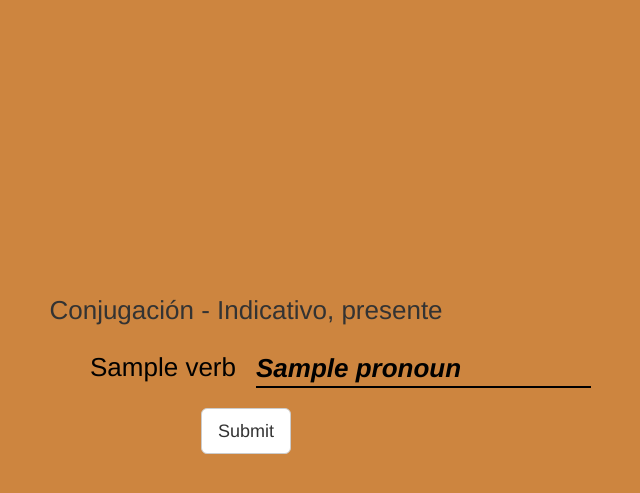
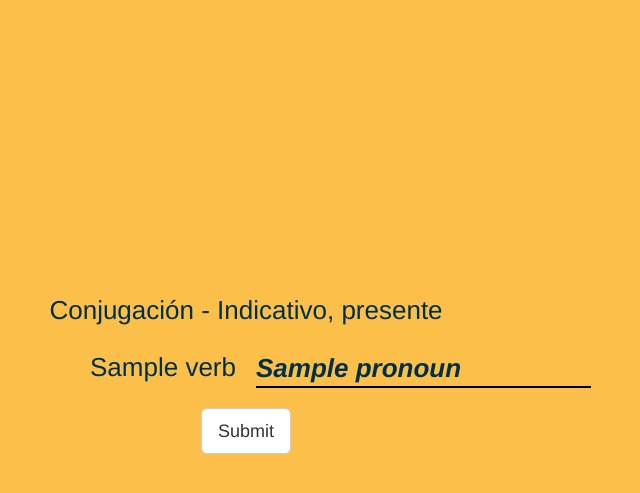
Before and after one commit to fabatka/laserpiente, a Flask app: template app/templates/home.html in a window 1280 px wide. Shown: the top 493 px of the page, without its empty margins (394-1034 px from the left). Run offline with Flask 2, Linux system fonts and the light colour scheme; the template is opened without the code that fills it: most values are stand-ins (such as "Sample title", 1, 10 or a date in 2020); parts of the project's set-up code (start-up, migrations or seed data) failed here and were passed over; some libraries are stand-ins or nearby versions.

Commit message:
Add color palette to be used in pages, use it in quiz page

```diff
--- /dev/null
+++ b/app/static/css/colors.css
@@ -0,0 +1,7 @@
+:root {
+    --color1: rgba(0, 48, 73, 1);
+    --color2: rgba(242, 243, 174, 1);
+    --color3: rgba(237, 211, 130, 1);
+    --color4: rgba(252, 191, 73, 1);
+    --color5: rgba(252, 158, 79, 1);
+}
--- a/app/static/css/quizpage.css
+++ b/app/static/css/quizpage.css
@@ -1,6 +1,9 @@
+@import "colors.css";
+
 body {
     margin: 0;
-    background-color: peru;
+    background-color: var(--color4);
+    color: var(--color1);
 }
 
 .quizbox {
@@ -16,6 +19,10 @@ body {
     font-size: 2.6rem;
 }
 
+.quizbox-description {
+    color: var(--color1);
+}
+
 .quizbox-task {
     width: 50%;
     display: flex;
@@ -26,14 +33,14 @@ body {
     display: inline;
     padding: 2rem 1rem 2rem 0;
     text-align: right;
-    color: black;
+    color: var(--color1);
     /*font-family: 'Poppins', sans-serif;*/
 }
 
 /* The form css is from https://codepen.io/lucasyem/pen/ZEEYKdj*/
 .form__group {
     width: 50%;
-    color: black;
+    color: var(--color1);
     display: inline;
     position: relative;
     text-align: left;
@@ -46,7 +53,7 @@ body {
     border-bottom: 2px solid #000000;
     outline: 0;
     font-size: 2.6rem;
-    color: #000000;
+    color: var(--color1);
     padding: 0 0 0 0;
     background: transparent;
     transition: border-color 0.2s;
@@ -69,7 +76,7 @@ body {
     padding: 0 0 0 1rem;
     transition: 0.2s;
     font-size: 1.5rem;
-    color: #000000;
+    color: var(--color1);
     font-style: italic;
 }
 
@@ -91,7 +98,7 @@ body {
     padding: 0 0 0 1rem;
     transition: 0.2s;
     font-size: 1.5rem;
-    color: #000000;
+    color: var(--color1);
 }
 /*End of form css*/
 
```
